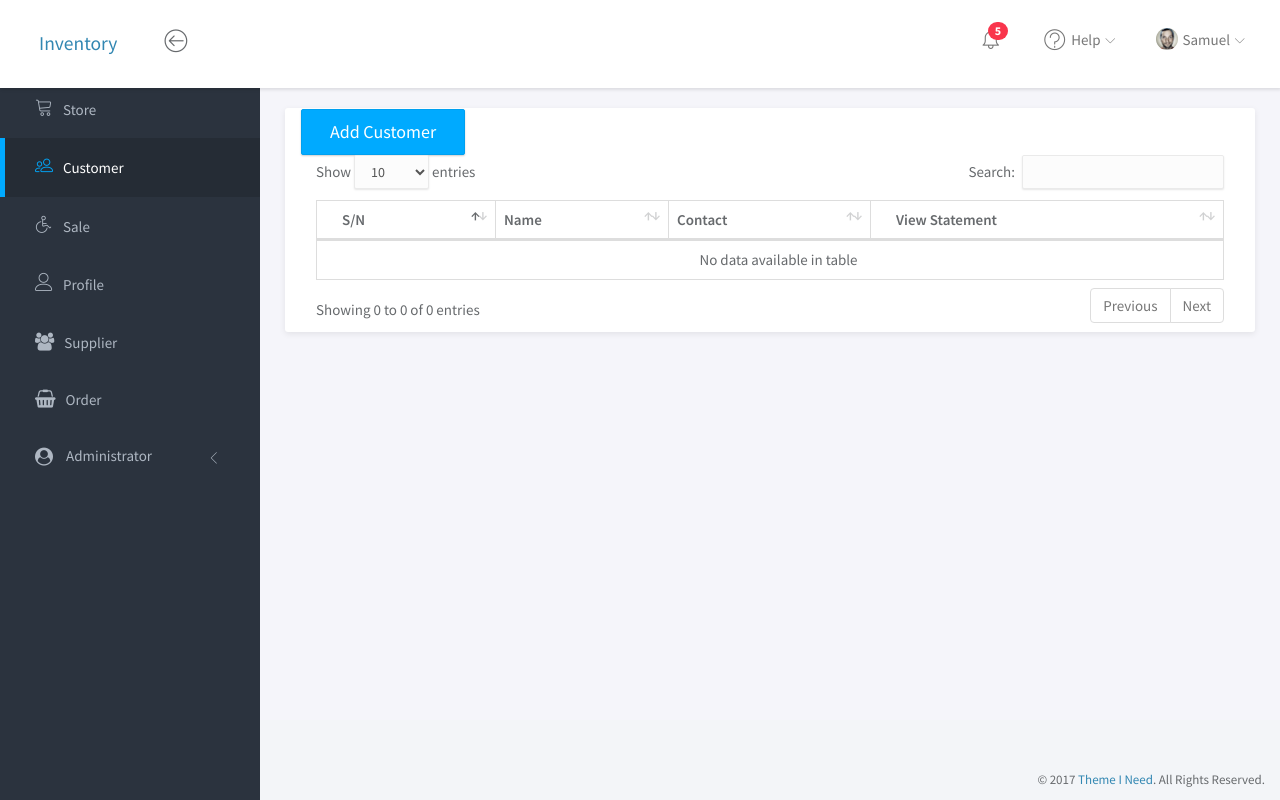
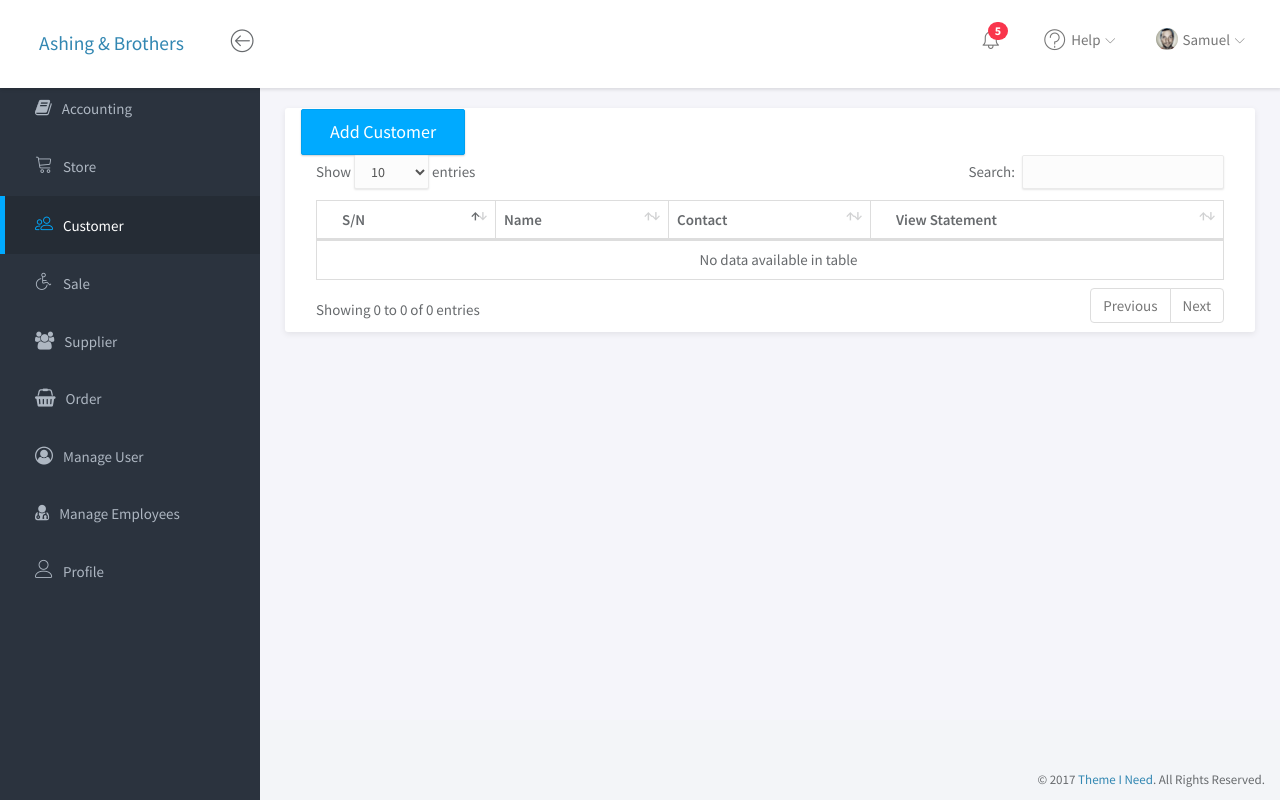
Before and after one commit to tjzango/sale-invento, a Django app: page /customer/ in a window 1280 px wide. Run offline with Django 3.2, Linux system fonts and the light colour scheme; a user stored in the database is signed in; data comes from the database, SQL or seed files in the repository; data that the repository does not hold is empty; some libraries are stand-ins or nearby versions.

Commit message:
Added side bar link and updated header

```diff
--- a/index/templates/header.html
+++ b/index/templates/header.html
@@ -1,6 +1,6 @@
 <nav class="navbar navbar-default navbar-fixed-top">
 			<div class="brand">
-				<a href="">Inventory</a>
+				<a href="">Ashing & Brothers</a>
 			</div>
 			<div class="container-fluid">
 				<div class="navbar-btn">
--- a/index/templates/sidebar.html
+++ b/index/templates/sidebar.html
@@ -2,6 +2,9 @@
     <div class="sidebar-scroll">
         <nav>
             <ul class="nav">
+                {% with path='store:index' title='Accounting' icon='fa fa-book' %}
+                    {% include 'components/nav_link.html' %}
+                {% endwith %}
                 {% with path='store:index' title='Store' icon='lnr lnr-cart' %}
                     {% include 'components/nav_link.html' %}
                 {% endwith %}
@@ -11,26 +14,31 @@
                 {% with path='sale:index' title='Sale' icon='lnr lnr-wheelchair' %}
                     {% include 'components/nav_link.html' %}
                 {% endwith %}
-                {% with path='profile' title='Profile' icon='lnr lnr-user' %}
-                    {% include 'components/nav_link.html' %}
-                {% endwith %}
                 {% with path='supplier:index' title='Supplier' icon='fa fa-users' %}
                     {% include 'components/nav_link.html' %}
                 {% endwith %}
                 {% with path='supplier:order' title='Order' icon='fa fa-shopping-basket' %}
                     {% include 'components/nav_link.html' %}
                 {% endwith %}
+                {% with path='store:index' title='Manage User' icon='fa fa-user-circle-o' %}
+                    {% include 'components/nav_link.html' %}
+                {% endwith %}
+                {% with path='store:index' title='Manage Employees' icon='fa fa-user-md' %}
+                    {% include 'components/nav_link.html' %}
+                {% endwith %}
+                {% with path='profile' title='Profile' icon='lnr lnr-user' %}
+                    {% include 'components/nav_link.html' %}
+                {% endwith %}
+                {% comment %}
                 <li>
                     <a href="#subPages" data-toggle="collapse" class="collapsed"><i class="fa fa-user-circle"></i>
                         <span>Administrator</span> <i class="icon-submenu lnr lnr-chevron-left"></i></a>
                     <div id="subPages" class="collapse ">
                         <ul class="nav">
-                            {% with path='store:index' title='Add User' %}
-                                {% include 'components/nav_child.html' %}
-                            {% endwith %}
                         </ul>
                     </div>
                 </li>
+                {% endcomment %}
             </ul>
         </nav>
     </div>
```
